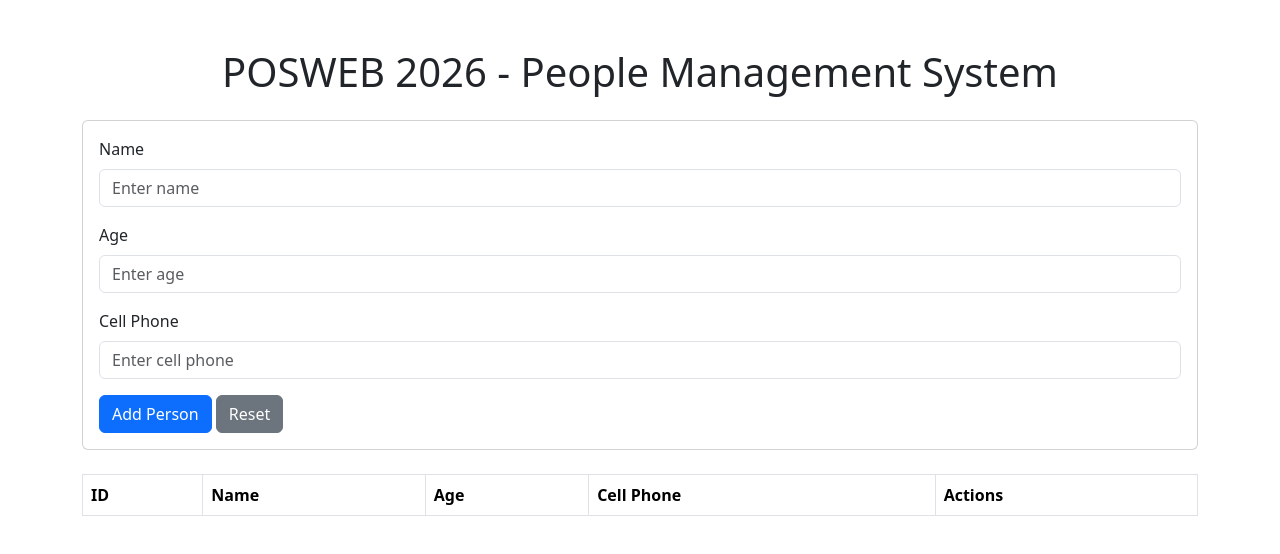
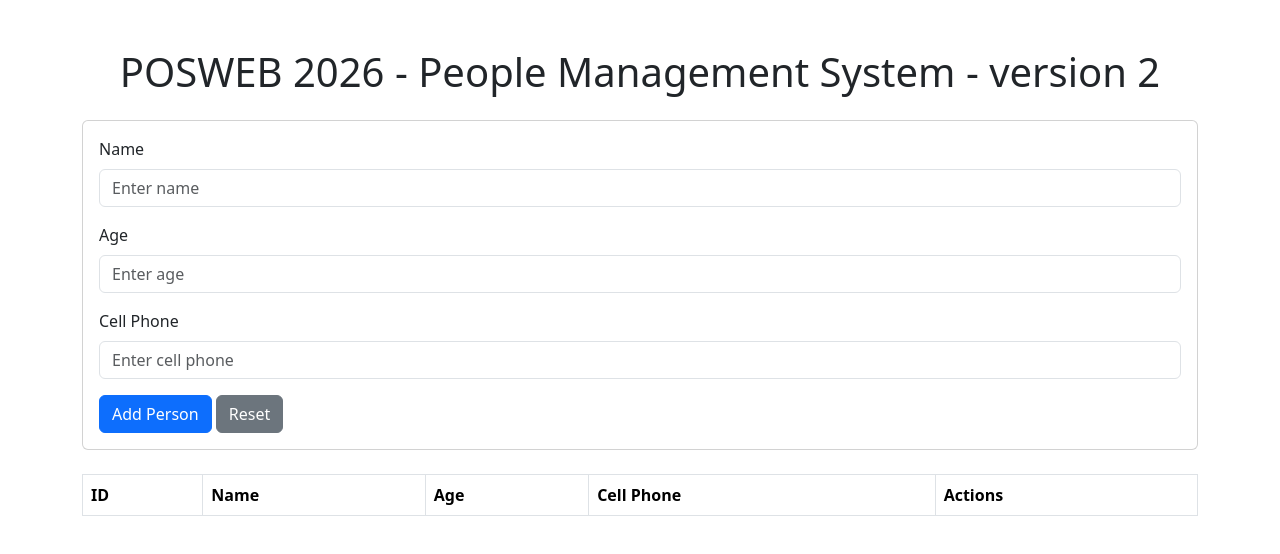
Before and after one commit to ThiagoViana07/pos-web-infra, a plain HTML site: page frontend/index.html in a window 1280 px wide. Drawn offline with nearby package versions, Linux system fonts and the light colour scheme; no server answers.

Commit message:
mudando frontend

```diff
--- a/frontend/index.html
+++ b/frontend/index.html
@@ -11,7 +11,7 @@
   </head>
   <body>
     <div class="container mt-5">
-      <h1 class="text-center mb-4">POSWEB 2026 - People Management System</h1>
+      <h1 class="text-center mb-4">POSWEB 2026 - People Management System - version 2</h1>
 
       <!-- Form to Add or Update Person -->
       <div class="card mb-4">
@@ -39,7 +39,7 @@
               />
             </div>
             <div class="mb-3">
-              <label for="cell_phone" class="form-label">Cell Phone</label>
+              <label for="cell_phone" class="form-label">Cell Phone </label>
               <input
                 type="text"
                 class="form-control"
```
